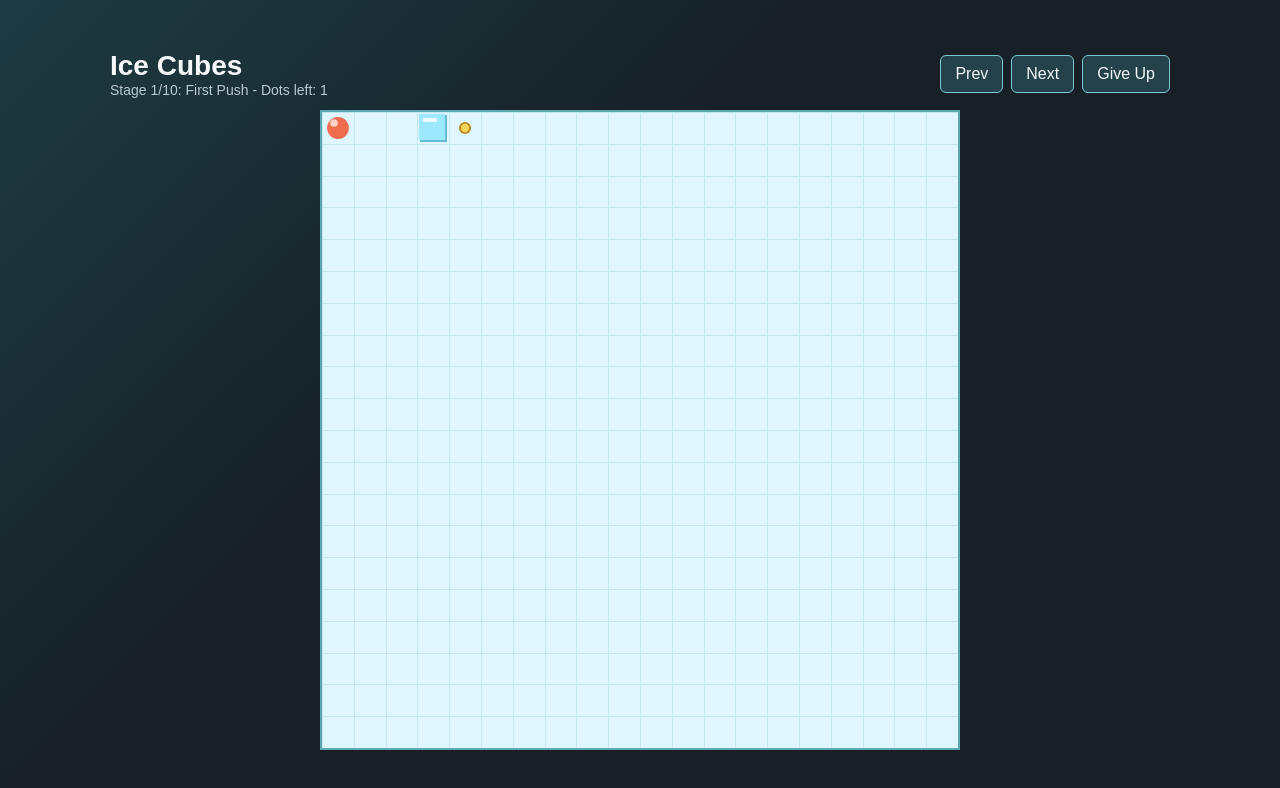
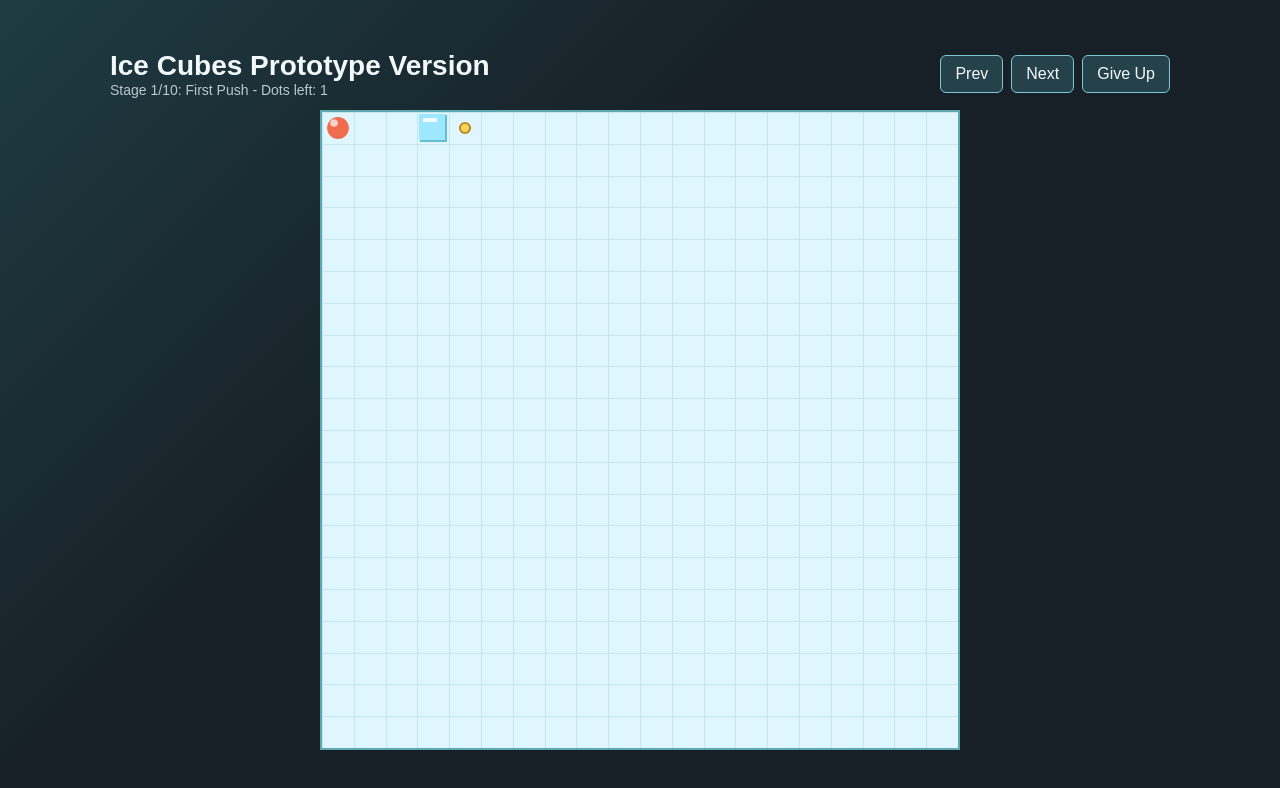
Before and after one commit to gogoyubari39/github-ice-cubes-html5-javascript-canvas, a plain HTML site: page index.html in a window 1280 px wide. Drawn offline with Linux system fonts and the light colour scheme.

Commit message:
set prototype version to title

```diff
--- a/index.html
+++ b/index.html
@@ -10,7 +10,8 @@
     <main class="game-shell">
       <header class="game-header">
         <div>
-          <h1>Ice Cubes</h1>
+          <h1>Ice Cubes Prototype Version
+</h1>
           <p id="status">Arrow keys to move</p>
         </div>
         <div class="controls">
```
